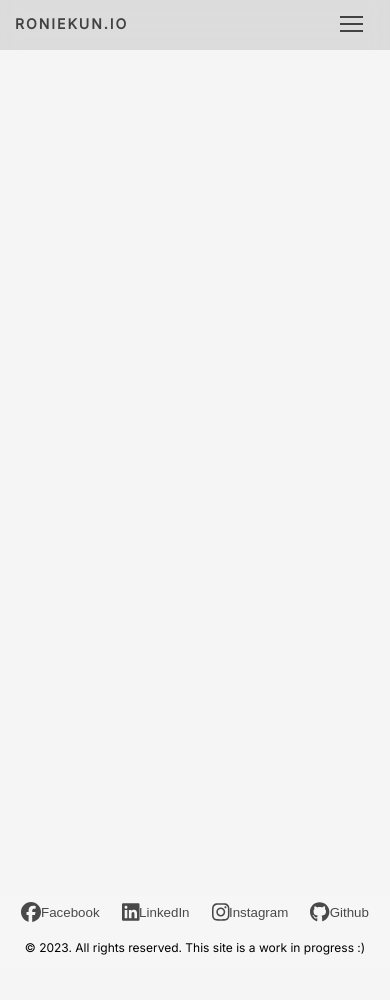
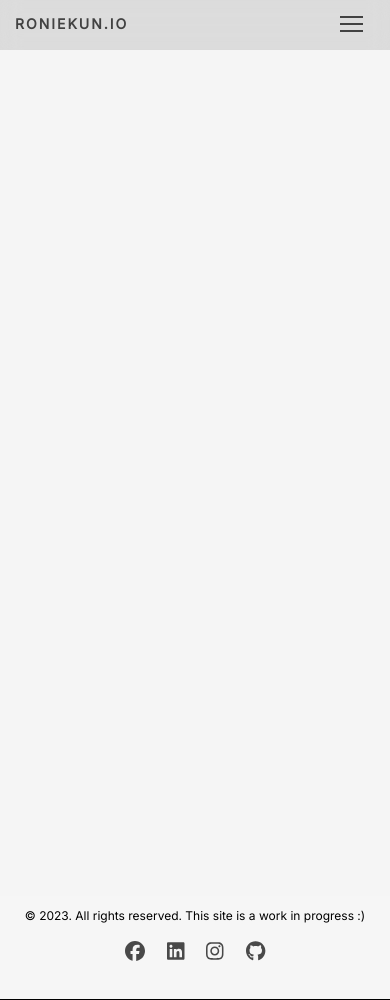
Before and after one commit to roniekun/my_app, a React (Create React App) app: page / in a window 390 px wide. Before the commit the page ends 967 px from the top, so only its background shows below. Built offline with nearby package versions, Linux system fonts and the light colour scheme.

Commit message:
footer modified

```diff
--- a/src/components/Footer.css
+++ b/src/components/Footer.css
@@ -1,14 +1,18 @@
 .footer__container {
     max-height: max-content;
     display: flex;
-    justify-content: center;
+    justify-content: space-between;
     align-items: center;
     width: 100vw;
     background-color: #F6F6F6;
     margin: 0;
     /* font-family: 'Rajdhani', sans-serif; */
     bottom:0;
-    flex-direction: column;
+    flex-direction: row;
+    padding-left: 100px;
+    padding-right: 100px;
+    padding-bottom: 32px;
+    border-bottom: 1px solid black;
   }
  ul{
     display: flex;
@@ -26,9 +30,20 @@
 
 @media (max-width: 768px) {
 
+    .footer__container{
+        display: flex;
+        flex-direction: column;
+        justify-content: center;
+        padding-left: 0;
+        padding-right: 0
+    }
+
     .text{
         font-size: 12px;
         color: black;
+        text-justify: center;
+        padding-left: 0;
+        padding-right: 0;
 
 
     }
--- a/src/components/Footer.js
+++ b/src/components/Footer.js
@@ -22,8 +22,9 @@ function Footer({ showNavbar}) {
     <div id={`component-${theme}`} className={`footer__container ${!showFooter ? 'hidden' :''}`}>
  {showFooter && (
     <>
-         <SocialLinks/>
-      <p className='text'>© 2023. All rights reserved. This site is a work in progress :)</p>
+      <p id={`component-${theme}`}  className='text'>© 2023. All rights reserved. This site is a work in progress :)</p>
+
+      <SocialLinks/>
     </>
   )}
 
--- a/src/components/socialLinks/SocialLinks.js
+++ b/src/components/socialLinks/SocialLinks.js
@@ -49,7 +49,7 @@ const SocialLinks = ({fontColor, isSmallScreen, isDesktop, showNavbar}) => {
     onClick={() => handleLinkClick(link.url)}
   >
     <FontAwesomeIcon size='xl'  icon={getFontAwesomeIcon(link.icon)} />
-    {!isSmallScreen && !showNavbar &&(link.name)}
+    {/* {isSmallScreen && !showNavbar &&(link.name)} */}
 
 
   </button>
```
